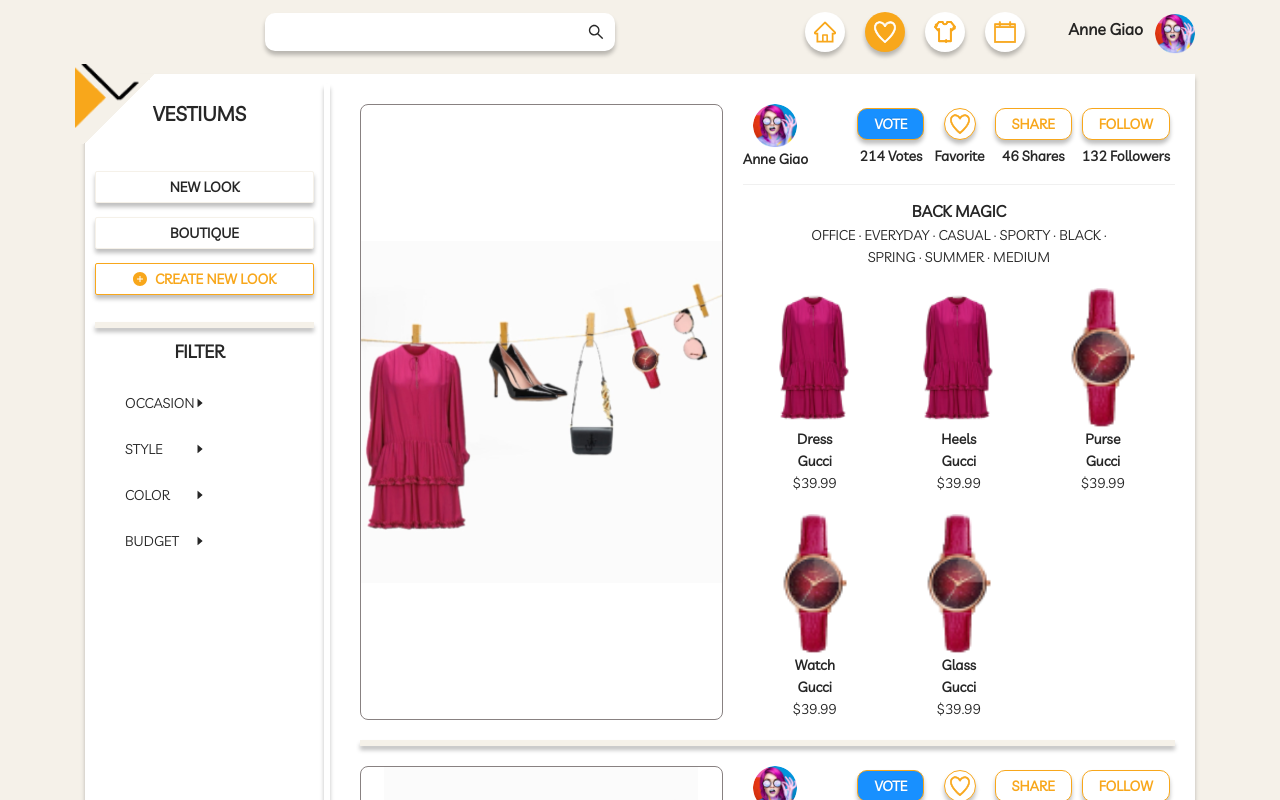
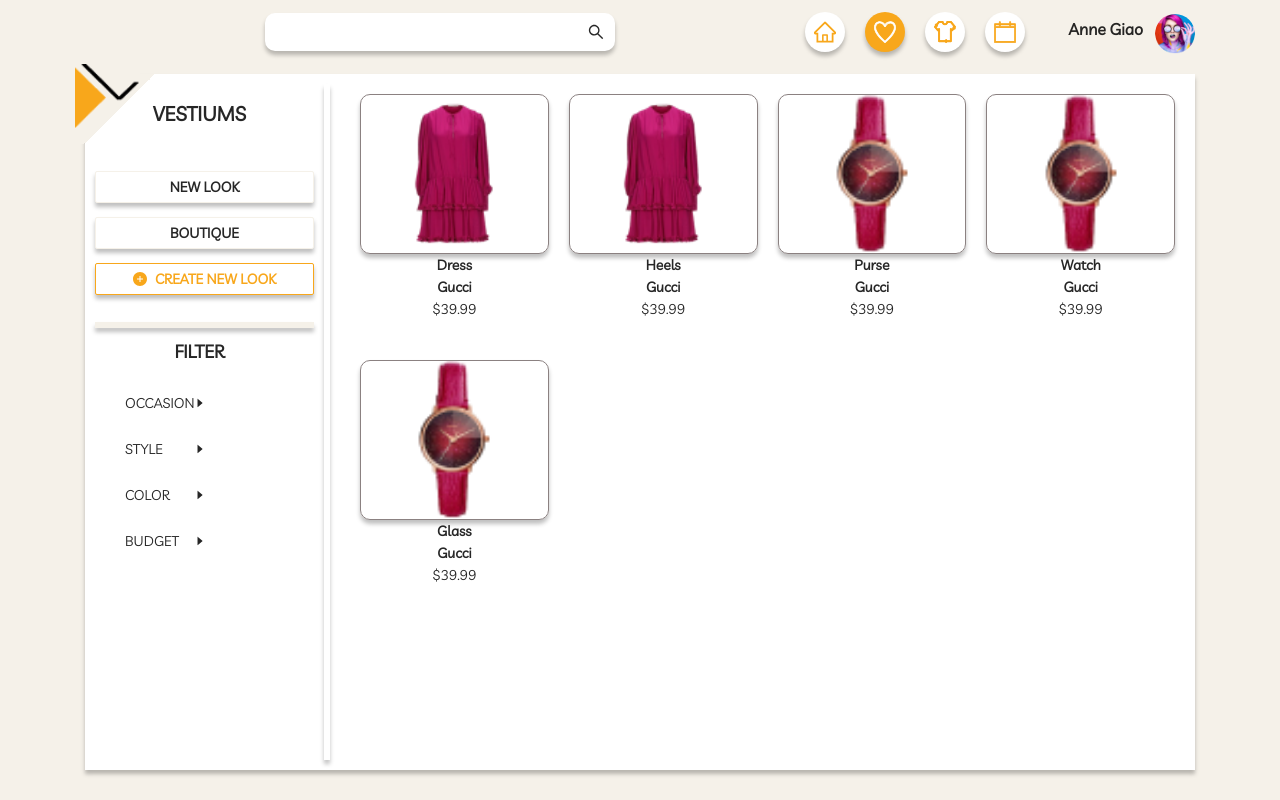
Before and after one commit to The-Phaq/vestium-web-app, a Next.js app: page /favorites in a window 1280 px wide. Shown: the top 800 px of the page. Built offline with nearby package versions, Linux system fonts and the light colour scheme.

Commit message:
boutique & favorite ui

```diff
--- /dev/null
+++ b/components/ItemCard/index.js
@@ -0,0 +1,25 @@
+import React from 'react';
+import Image from 'next/image';
+import ItemCardWrapper from './styles';
+
+const ItemCard = ({ data }) => {
+  const { name, brandName, price, img } = data || {};
+  return (
+    <ItemCardWrapper>
+      <div className="image-wrapper">
+        <Image objectFit="contain" layout="fill" src={img} />
+      </div>
+      <div className="item-title">
+        {name}
+      </div>
+      <div className="item-title">
+        {brandName}
+      </div>
+      <div className="price">
+        {`$${price?.toFixed(2)}`}
+      </div>
+    </ItemCardWrapper>
+  )
+}
+
+export default ItemCard;
--- /dev/null
+++ b/components/ItemCard/styles.js
@@ -0,0 +1,26 @@
+import styled from 'styled-components';
+
+export default styled.div`
+  width: 100%;
+  height: 100%;
+  display: flex;
+  flex-direction: column;
+  align-items: center;
+
+  .image-wrapper {
+    width: 100%;
+    height: 160px;
+    position: relative;
+    border-radius: 10px;
+    border: 1px solid #8B8181;
+    box-shadow: 0px 4px 4px rgba(0, 0, 0, 0.25);
+  }
+
+  .item-title {
+    font-weight: bold;
+  }
+
+  .price {
+    font-weight: 500;
+  }
+`;
--- /dev/null
+++ b/containers/Boutique/styles.js
@@ -0,0 +1,5 @@
+import styled from 'styled-components';
+
+export default styled.div`
+  padding: 20px;
+`;
--- /dev/null
+++ b/containers/Favorites/index.js
@@ -0,0 +1,61 @@
+import React from 'react';
+import { Row, Col } from 'antd';
+import SecurityLayout from 'layouts/Security';
+import ItemCard from 'components/ItemCard';
+import FavoritesWrapper from './styles';
+
+const items = [
+  {
+    id: 1,
+    name: 'Dress',
+    brandName: 'Gucci',
+    price: 39.99,
+    img: '/images/dress.png',
+  },
+  {
+    id: 2,
+    name: 'Heels',
+    brandName: 'Gucci',
+    price: 39.99,
+    img: '/images/dress.png',
+  },
+  {
+    id: 3,
+    name: 'Purse',
+    brandName: 'Gucci',
+    price: 39.99,
+    img: '/images/watch.png',
+  },
+  {
+    id: 4,
+    name: 'Watch',
+    brandName: 'Gucci',
+    price: 39.99,
+    img: '/images/watch.png',
+  },
+  {
+    id: 5,
+    name: 'Glass',
+    brandName: 'Gucci',
+    price: 39.99,
+    img: '/images/watch.png',
+  },
+]
+
+const Favorites = () => {
+  return (
+    <SecurityLayout>
+      <FavoritesWrapper>
+        <Row gutter={[20, 40]}>
+          {items.map(item => (
+            <Col md={6} sm={12} xs={24} key={item.id}>
+              <ItemCard data={item} />
+            </Col>
+          ))}
+        </Row>
+      </FavoritesWrapper>
+    </SecurityLayout>
+  )
+}
+
+export default Favorites;
--- /dev/null
+++ b/containers/Favorites/styles.js
@@ -0,0 +1,5 @@
+import styled from 'styled-components';
+
+export default styled.div`
+  padding: 20px;
+`;
--- a/containers/HomePage/NewLookItem.js
+++ b/containers/HomePage/NewLookItem.js
@@ -88,7 +88,7 @@ const NewLookItem = ({ newLook }) => {
                   <Col span={8} key={id}>
                     <div className="item-wrapper">
                       <div className="item-image">
-                        <Image layout="fill" src={itemImg} />
+                        <Image objectFit="contain" layout="fill" src={itemImg} />
                       </div>
                       <div className="item-name">
                         {itemName}
--- a/pages/boutique.js
+++ b/pages/boutique.js
@@ -1,9 +1,9 @@
 import dynamic from 'next/dynamic';
 
-const HomePage = dynamic(() => import('containers/HomePage'), { ssr: false });
+const Boutique = dynamic(() => import('containers/Boutique'), { ssr: false });
 
 export default function Home() {
   return (
-    <HomePage />
+    <Boutique />
   );
 }
--- a/pages/favorites.js
+++ b/pages/favorites.js
@@ -1,9 +1,9 @@
 import dynamic from 'next/dynamic';
 
-const HomePage = dynamic(() => import('containers/HomePage'), { ssr: false });
+const Favorites = dynamic(() => import('containers/Favorites'), { ssr: false });
 
 export default function Home() {
   return (
-    <HomePage />
+    <Favorites />
   );
 }
```
Also changed, not shown: containers/Boutique/index.js (added, +61 -0 lines), public/images/shoes.png (added).
